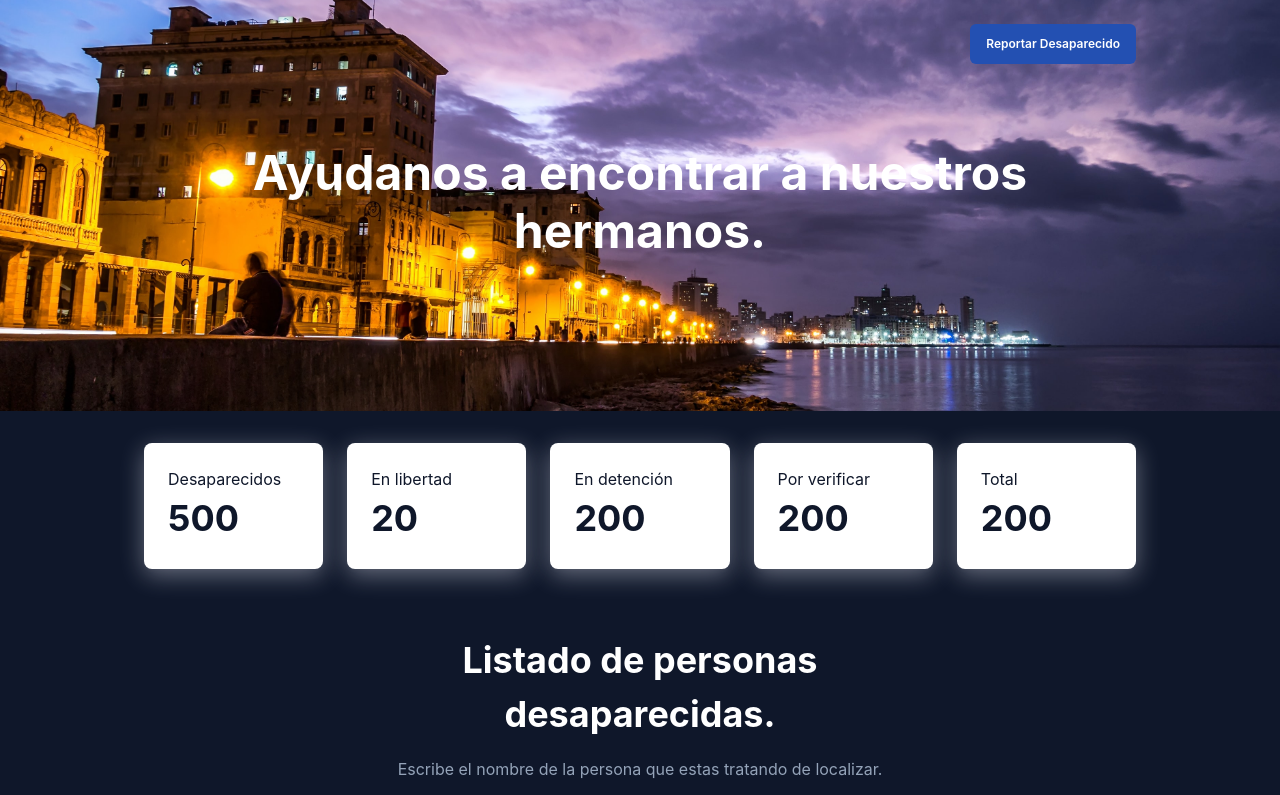
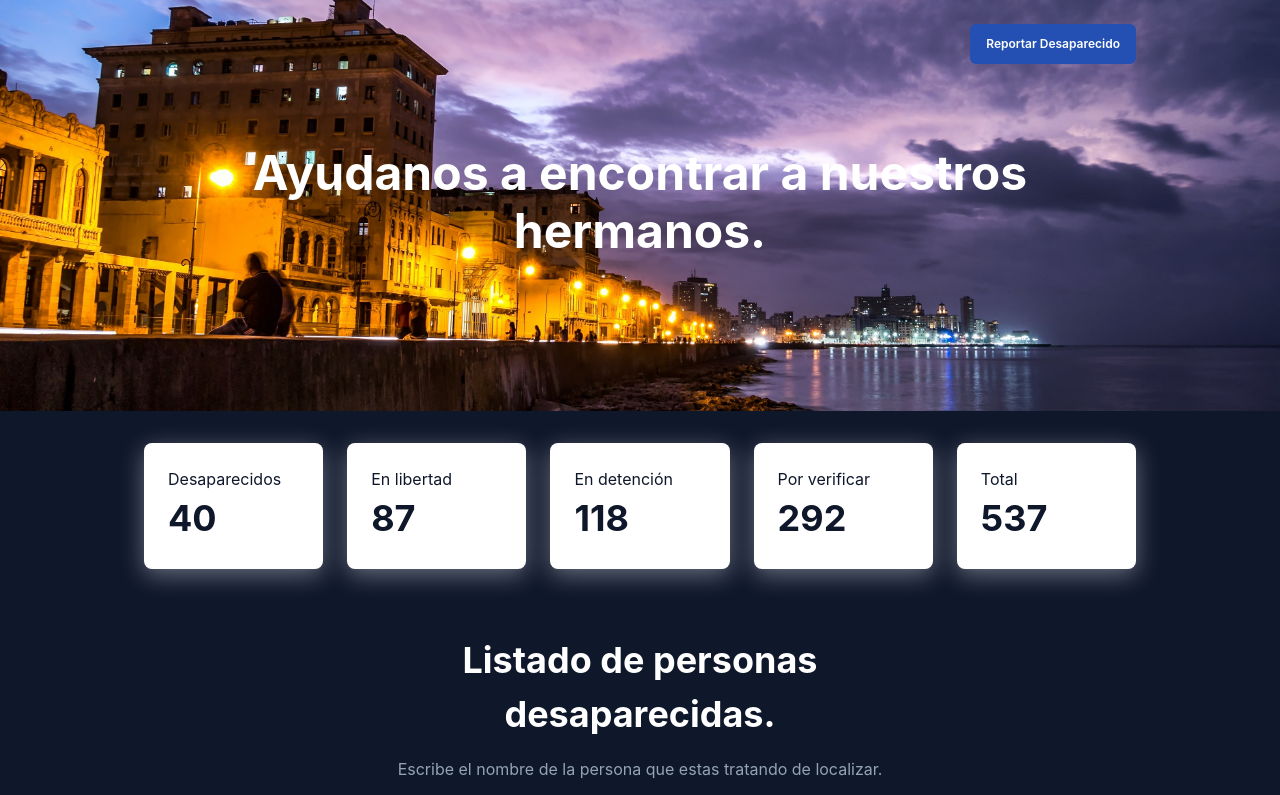
Before and after one commit to Sobefy/cubamissing, a Next.js app: page / in a window 1280 px wide. Shown: the top 795 px of the page. Built offline with nearby package versions, Linux system fonts and the light colour scheme; no server answers.

Commit message:
feat: fetch stats

```diff
--- a/src/components/Stats/Stats.tsx
+++ b/src/components/Stats/Stats.tsx
@@ -1,4 +1,10 @@
-import { Box, Grid, Stat, StatLabel, StatNumber, Text } from "@chakra-ui/react";
+import { Box, Grid } from "@chakra-ui/react";
+import useSWR from "swr";
+import {
+  googleSpreadsheetsAPIUrl,
+  personsAPIUrlPage2,
+} from "../../consts/consts";
+
 import Container from "../Container/Container";
 import StatCard from "../StatCard/StatCard";
 
@@ -12,8 +18,14 @@ interface StatsProps {
   };
 }
 
+const fetcher = (url: string) => fetch(url).then((res) => res.json());
+
 const Stats = ({ translations }: StatsProps) => {
   const { dissapeared, released, toVerify, detention, total } = translations;
+  const { data, error } = useSWR(
+    `${googleSpreadsheetsAPIUrl}${personsAPIUrlPage2}`,
+    fetcher
+  );
 
   return (
     <Box backgroundColor="brand.oceanBlue" py={8}>
@@ -23,11 +35,11 @@ const Stats = ({ translations }: StatsProps) => {
           columnGap={{ base: 0, md: 6 }}
           rowGap={{ base: 6, md: 0 }}
         >
-          <StatCard label={dissapeared} number={500} />
-          <StatCard label={released} number={20} />
-          <StatCard label={detention} number={200} />
-          <StatCard label={toVerify} number={200} />
-          <StatCard label={total} number={200} />
+          <StatCard label={dissapeared} number={40} />
+          <StatCard label={released} number={87} />
+          <StatCard label={detention} number={118} />
+          <StatCard label={toVerify} number={292} />
+          <StatCard label={total} number={537} />
         </Grid>
       </Container>
     </Box>
--- a/src/consts/consts.ts
+++ b/src/consts/consts.ts
@@ -1,6 +1,7 @@
 export const personResponseObjectPattern = "gsx$";
 export const personResponseObjectProperty = "$t";
 export const googleSpreadsheetsAPIUrl = "https://spreadsheets.google.com";
-export const personsAPIUrl =
-  "/feeds/list/1Q0ooW6rTiwhBj_WVEKCByqKx_NwrQG-JsKQqhGySFLE/1/public/values?alt=json";
+export const spreadsheetID = "1-38omFpJdDiKTSBoUOg19tv2nJxtNRS3-2HfVUUwtSw";
+export const personsAPIUrl = `/feeds/list/${spreadsheetID}/1/public/values?alt=json`;
+export const personsAPIUrlPage2 = `/feeds/list/1Q0ooW6rTiwhBj_WVEKCByqKx_NwrQG-JsKQqhGySFLE/2/public/values?alt=json`;
 export const skeletonCardLength = 20;
```
